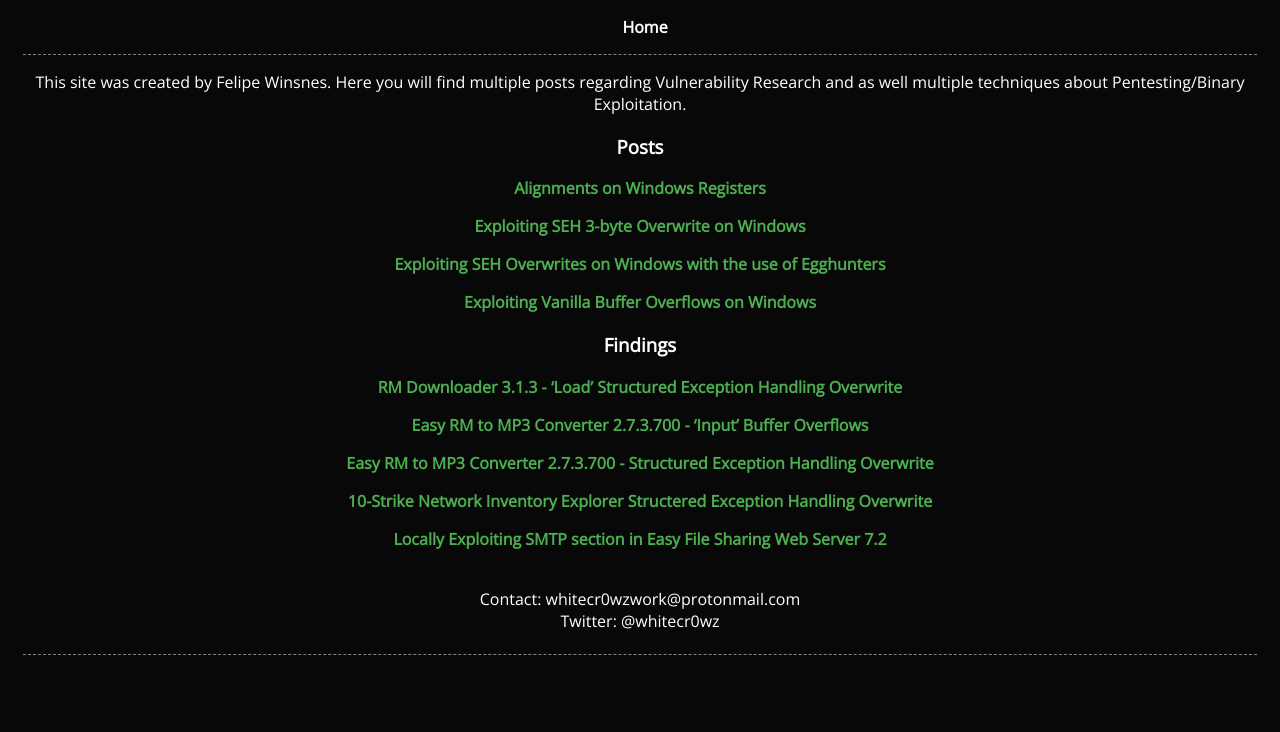
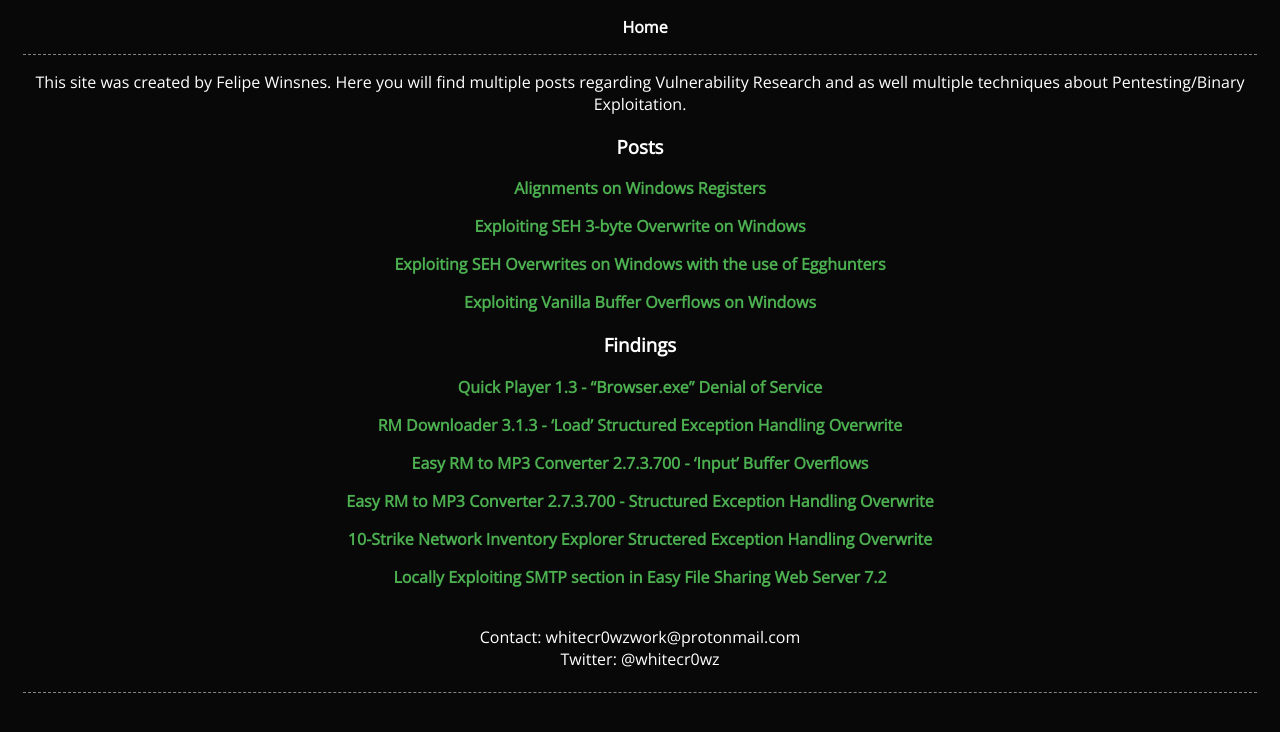
Before and after one commit to whitecr0wz/whitecr0wz.github.io, a Jekyll site: the page built from index.md, in a window 1280 px wide. Shown: the top 732 px of the page. Built offline with Jekyll 4.4.1, drawn with Linux system fonts in a browser that asks for light colours.

Commit message:
Update index.md

```diff
--- a/index.md
+++ b/index.md
@@ -16,6 +16,8 @@
 
 
 ### Findings
+[Quick Player 1.3 - "Browser.exe" Denial of Service](https://whitecr0wz.github.io/posts/Quick-Player-Browser-dos/)
+
 [RM Downloader 3.1.3 - 'Load' Structured Exception Handling Overwrite](https://whitecr0wz.github.io/posts/RM-Downloader-SEH/)
 
 [Easy RM to MP3 Converter 2.7.3.700 - 'Input' Buffer Overflows](https://whitecr0wz.github.io/posts/Easy-RM-to-MP3-Converter-2.7.3.700-Input/)
```
